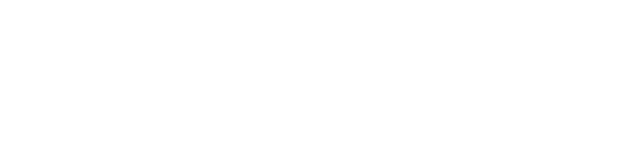
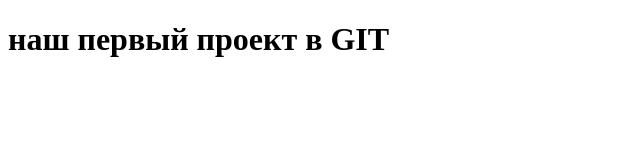
Before and after one commit to MarininDmitryi/24-day, a plain HTML site: page index.html in a window 1280 px wide. Shown: the whole page, without its empty margins (0-640 px from the left). Drawn offline with Linux system fonts and the light colour scheme.

Commit message:
Добавлен заголовок

```diff
--- a/index.html
+++ b/index.html
@@ -6,7 +6,7 @@
 </head>
 <body>
 
-
+<h1>наш первый проект в GIT</h1>
 
 </body>
 </html>
```
